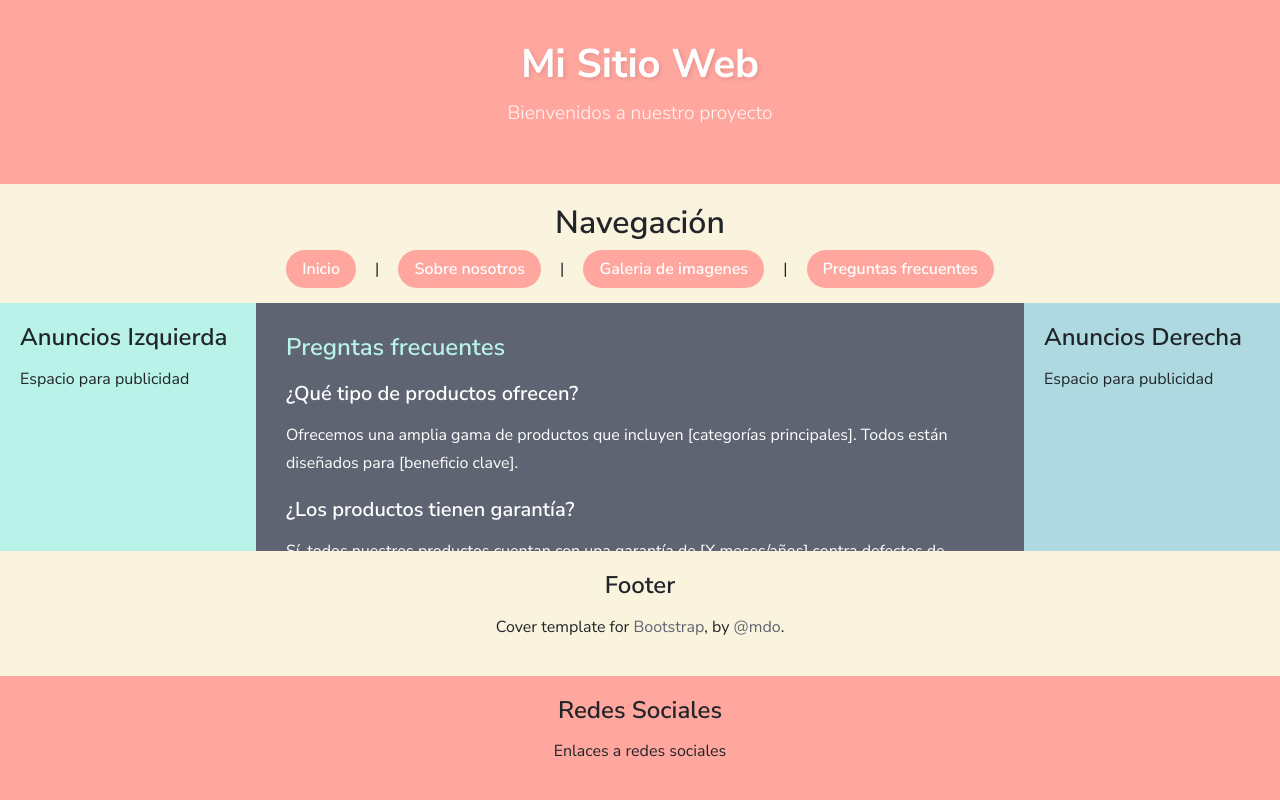
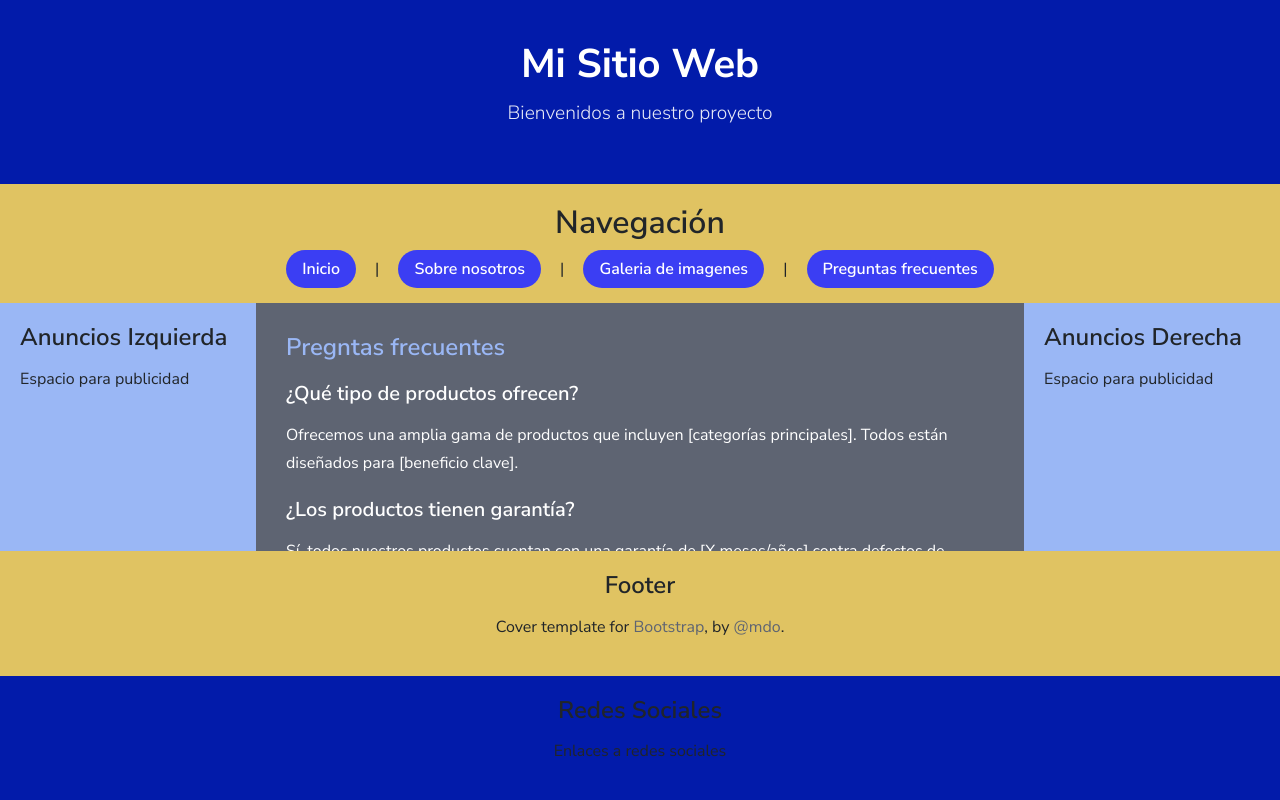
Before and after one commit to Javitajonnes/tareaBackend1, a Django app: page /faqs/ in a window 1280 px wide. Run offline with Django 5.2, Linux system fonts and the light colour scheme.

Commit message:
cambio  paleta de colores en style de base.html

```diff
--- a/core/templates/core/base.html
+++ b/core/templates/core/base.html
@@ -53,7 +53,7 @@
         }
 
         a:hover {
-            color: #FFA69E;
+            color: #0703fc;
         }
 
         .layout-grid {
@@ -66,7 +66,7 @@
         }
 
         #banner {
-            background-color: #FFA69E;
+            background-color: #021baa;
             grid-row: 1;
             grid-column: 1 / 4;
             padding: 40px 20px;
@@ -76,7 +76,7 @@
 
         #banner h1 {
             margin-bottom: 10px;
-            text-shadow: 2px 2px 4px rgba(0,0,0,0.1);
+            text-shadow: 2px 2px 4px rgba(243, 244, 247, 0);
         }
 
         #banner p {
@@ -86,7 +86,7 @@
         }
 
         #navbar {
-            background-color: #FAF3DD;
+            background-color: #e0c362;
             grid-row: 2;
             grid-column: 1 / 4;
             padding: 20px;
@@ -101,7 +101,7 @@
             margin: 0 15px;
             padding: 8px 16px;
             border-radius: 25px;
-            background: #FFA69E;
+            background: #3b3ef3;
             color: white !important;
             font-weight: 600;
             transition: all 0.3s ease;
@@ -114,7 +114,7 @@
         }
 
         #ads1 {
-            background-color: #B8F2E8;
+            background-color: #9ab7f5;
             grid-row: 3;
             grid-column: 1;
             padding: 20px;
@@ -130,7 +130,7 @@
         }
 
         #contest h3 {
-            color: #B8F2E8;
+            color: #9ab7f5;
             margin-bottom: 20px;
         }
 
@@ -142,7 +142,7 @@
         .btn {
             display: inline-block;
             padding: 12px 24px;
-            background: #FFA69E;
+            background: #021baa;
             color: white;
             border-radius: 25px;
             font-weight: 600;
@@ -158,14 +158,14 @@
         }
 
         #ads2 {
-            background-color: #AED9E0;
+            background-color: #9ab7f5;
             grid-row: 3;
             grid-column: 3;
             padding: 20px;
         }
 
         #footer {
-            background-color: #FAF3DD;
+            background-color: #e0c362;
             grid-row: 4;
             grid-column: 1 / 4;
             padding: 20px;
@@ -173,7 +173,7 @@
         }
 
         #rrss {
-            background-color: #FFA69E;
+            background-color: #021baa;
             grid-row: 5;
             grid-column: 1 / 4;
             padding: 20px;
```
